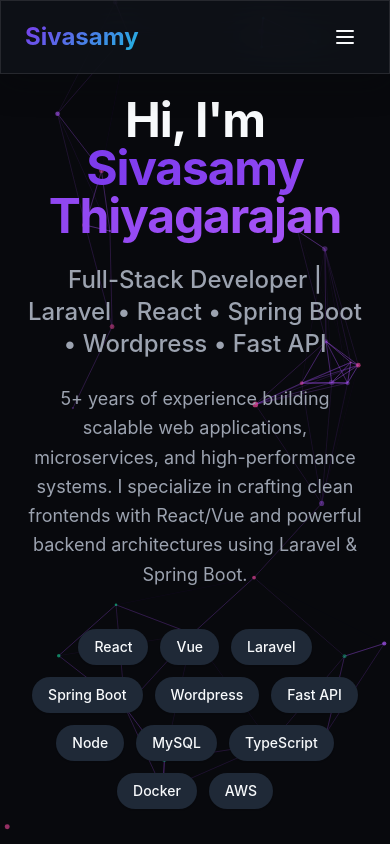
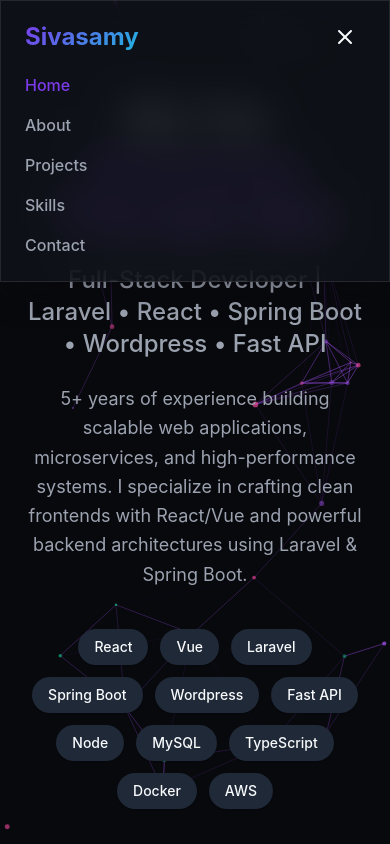
Before and after one commit to sivasamyt/sivasamy-fullstack-developer, a React (Vite) app: page / in a window 390 px wide. Both pictures are taken after a click on the button "Toggle menu". Shown: the top 844 px of the page. Built offline with nearby package versions, Linux system fonts and the light colour scheme; the HTML template or start-up script is replaced by a standard one.

Commit message:
mobile view option bug fixed

```diff
--- a/src/components/Navigation.tsx
+++ b/src/components/Navigation.tsx
@@ -1,9 +1,16 @@
-import { motion } from 'framer-motion';
+import { useEffect, useState } from 'react';
+import { AnimatePresence, motion } from 'framer-motion';
 import { Link, useLocation } from 'react-router-dom';
+import { Menu, X } from 'lucide-react';
 import { cn } from '@/lib/utils';
 
 const Navigation = () => {
   const location = useLocation();
+  const [isOpen, setIsOpen] = useState(false);
+
+  useEffect(() => {
+    setIsOpen(false);
+  }, [location.pathname]);
 
   const navItems = [
     { path: '/', label: 'Home' },
@@ -61,12 +68,40 @@ const Navigation = () => {
             whileHover={{ scale: 1.05 }}
             whileTap={{ scale: 0.95 }}
             className="md:hidden p-2 text-foreground"
+            onClick={() => setIsOpen((open) => !open)}
+            aria-label="Toggle menu"
+            aria-expanded={isOpen}
           >
-            <svg className="w-6 h-6" fill="none" stroke="currentColor" viewBox="0 0 24 24">
-              <path strokeLinecap="round" strokeLinejoin="round" strokeWidth={2} d="M4 6h16M4 12h16M4 18h16" />
-            </svg>
+            {isOpen ? <X className="w-6 h-6" /> : <Menu className="w-6 h-6" />}
           </motion.button>
         </div>
+
+        <AnimatePresence>
+          {isOpen && (
+            <motion.div
+              initial={{ height: 0, opacity: 0 }}
+              animate={{ height: "auto", opacity: 1 }}
+              exit={{ height: 0, opacity: 0 }}
+              className="md:hidden overflow-hidden"
+            >
+              <div className="flex flex-col gap-4 pt-4 pb-2">
+                {navItems.map((item) => (
+                  <Link
+                    key={item.path}
+                    to={item.path}
+                    onClick={() => setIsOpen(false)}
+                    className={cn(
+                      "text-base font-medium transition-colors hover:text-primary",
+                      location.pathname === item.path ? "text-primary" : "text-muted-foreground"
+                    )}
+                  >
+                    {item.label}
+                  </Link>
+                ))}
+              </div>
+            </motion.div>
+          )}
+        </AnimatePresence>
       </div>
     </motion.nav>
   );
```
